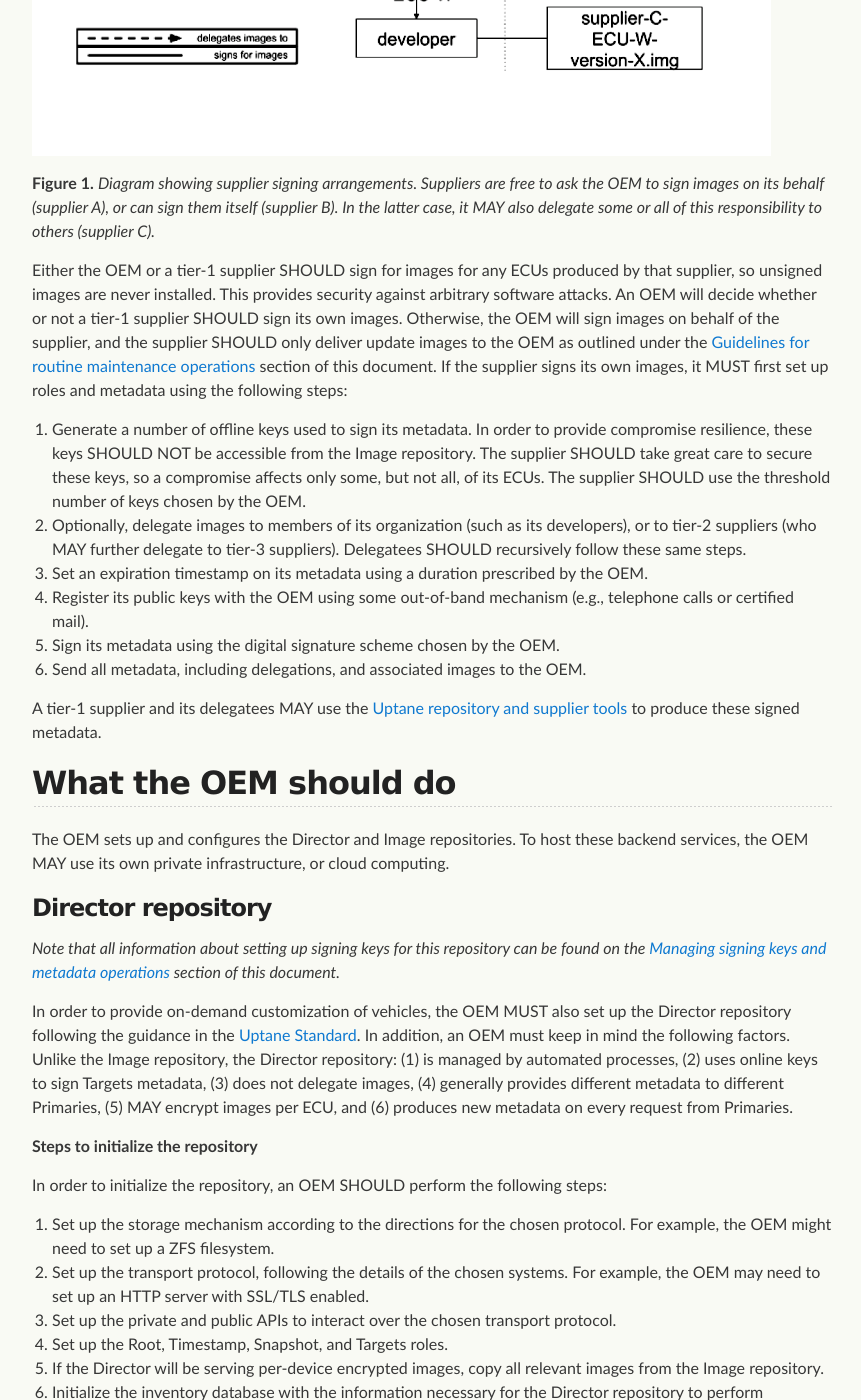
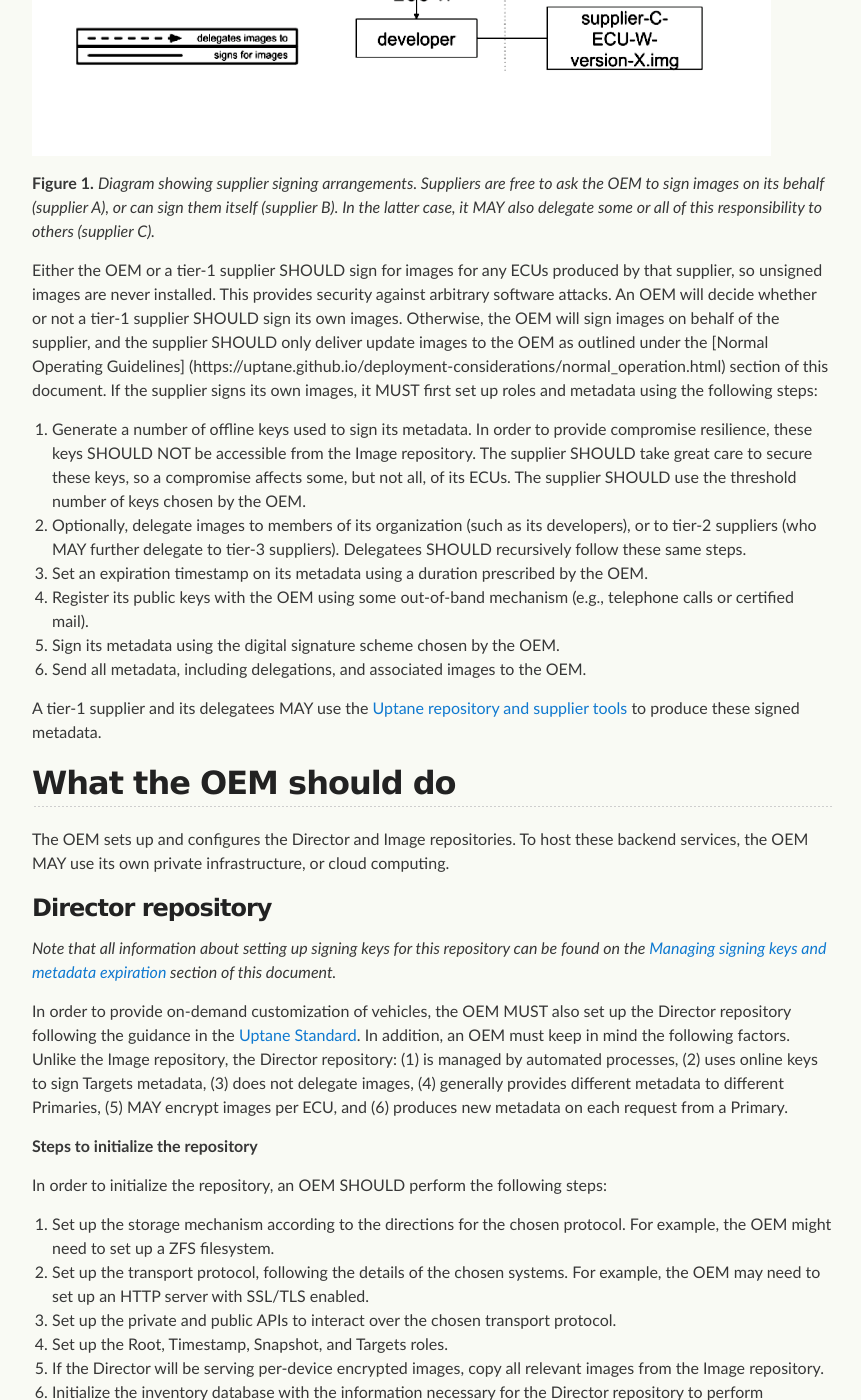
Before and after one commit to uptane/deployment-considerations, a Jekyll site: the page built from repositories.md, in a window 1280 px wide and 1400 px high, scrolled down 3647 px. Shown: the whole window, without its empty margins (208-1069 px from the left). Built offline with Jekyll 4.4.1, drawn with Linux system fonts in a browser that asks for light colours; our own code applies the rules of GitHub Pages for plain Markdown files; some of the changed text lies outside the part shown.

Commit message:
more changes for V.1.2.1

```diff
--- a/repositories.md
+++ b/repositories.md
@@ -87,9 +87,9 @@ All of these attacks can be mitigated by rotating the Time Server key in Root me
 
 **Figure 1.** *Diagram showing supplier signing arrangements. Suppliers are free to ask the OEM to sign images on its behalf (supplier A), or can sign them itself (supplier B). In the latter case, it MAY also delegate some or all of this responsibility to others (supplier C).*
 
-Either the OEM or a tier-1 supplier SHOULD sign for images for any ECUs produced by that supplier, so unsigned images are never installed. This provides security against arbitrary software attacks. An OEM will decide whether or not a tier-1 supplier SHOULD sign its own images. Otherwise, the OEM will sign images on behalf of the supplier, and the supplier SHOULD only deliver update images to the OEM as outlined under the [Guidelines for routine maintenance operations](https://uptane.github.io/deployment-considerations/normal_operation.html) section of this document. If the supplier signs its own images, it MUST first set up roles and metadata using the following steps:
+Either the OEM or a tier-1 supplier SHOULD sign for images for any ECUs produced by that supplier, so unsigned images are never installed. This provides security against arbitrary software attacks. An OEM will decide whether or not a tier-1 supplier SHOULD sign its own images. Otherwise, the OEM will sign images on behalf of the supplier, and the supplier SHOULD only deliver update images to the OEM as outlined under the [Normal Operating Guidelines] (https://uptane.github.io/deployment-considerations/normal_operation.html) section of this document. If the supplier signs its own images, it MUST first set up roles and metadata using the following steps:
 
-1. Generate a number of offline keys used to sign its metadata. In order to provide compromise resilience, these keys SHOULD NOT be accessible from the Image repository. The supplier SHOULD take great care to secure these keys, so a compromise affects only some, but not all, of its ECUs. The supplier SHOULD use the threshold number of keys chosen by the OEM.
+1. Generate a number of offline keys used to sign its metadata. In order to provide compromise resilience, these keys SHOULD NOT be accessible from the Image repository. The supplier SHOULD take great care to secure these keys, so a compromise affects some, but not all, of its ECUs. The supplier SHOULD use the threshold number of keys chosen by the OEM.
 2. Optionally, delegate images to members of its organization (such as its developers), or to tier-2 suppliers (who MAY further delegate to tier-3 suppliers). Delegatees SHOULD recursively follow these same steps.
 3. Set an expiration timestamp on its metadata using a duration prescribed by the OEM.
 4. Register its public keys with the OEM using some out-of-band mechanism (e.g., telephone calls or certified mail).
@@ -105,9 +105,9 @@ The OEM sets up and configures the Director and Image repositories. To host thes
 
 ### Director repository
 
-*Note that all information about setting up signing keys for this repository can be found on the [Managing signing keys and metadata operations](https://uptane.github.io/deployment-considerations/key_management.html) section of this document.*
+*Note that all information about setting up signing keys for this repository can be found on the [Managing signing keys and metadata expiration](https://uptane.github.io/deployment-considerations/key_management.html) section of this document.*
 
-In order to provide on-demand customization of vehicles, the OEM MUST also set up the Director repository following the guidance in the [Uptane Standard](https://uptane.github.io/papers/uptane-standard.1.1.0.html#director_repository). In addition, an OEM must keep in mind the following factors. Unlike the Image repository, the Director repository: (1) is managed by automated processes, (2) uses online keys to sign Targets metadata, (3) does not delegate images, (4) generally provides different metadata to different Primaries, (5) MAY encrypt images per ECU, and (6) produces new metadata on every request from Primaries.
+In order to provide on-demand customization of vehicles, the OEM MUST also set up the Director repository following the guidance in the [Uptane Standard](https://uptane.github.io/papers/uptane-standard.1.1.0.html#director_repository). In addition, an OEM must keep in mind the following factors. Unlike the Image repository, the Director repository: (1) is managed by automated processes, (2) uses online keys to sign Targets metadata, (3) does not delegate images, (4) generally provides different metadata to different Primaries, (5) MAY encrypt images per ECU, and (6) produces new metadata on each request from a Primary.
 
 **Steps to initialize the repository**
 
@@ -170,7 +170,7 @@ Since the automated process is continually producing new metadata files (and, po
 
 ### Image repository
 
-*Note that all information about setting up signing keys for this repository can be found in the [Managing signing keys and metadata operations](https://uptane.github.io/deployment-considerations/key_management.html) section of this document.*
+*Note that all information about setting up signing keys for this repository can be found in the [Managing signing keys and metadata expiration](https://uptane.github.io/deployment-considerations/key_management.html) section of this document.*
 
 Finally, in order to provide compromise resilience, the OEM MUST set up the [Image repository](https://uptane.github.io/papers/uptane-standard.1.1.0.html#image-repository) following the guidance in the Uptane Standard. The Image repository differs from the Director repository in a number of ways. First, it is managed by human administrators who use offline keys to sign Targets metadata. It also MAY delegate images to suppliers, and it provides the same metadata to all Primaries. Lastly, it does not encrypt images per ECU, and it updates its metadata and images relatively infrequently (e.g., every two weeks or monthly).
 
```
Also changed, not shown: other parts of repositories.md (+1 -1 lines).
